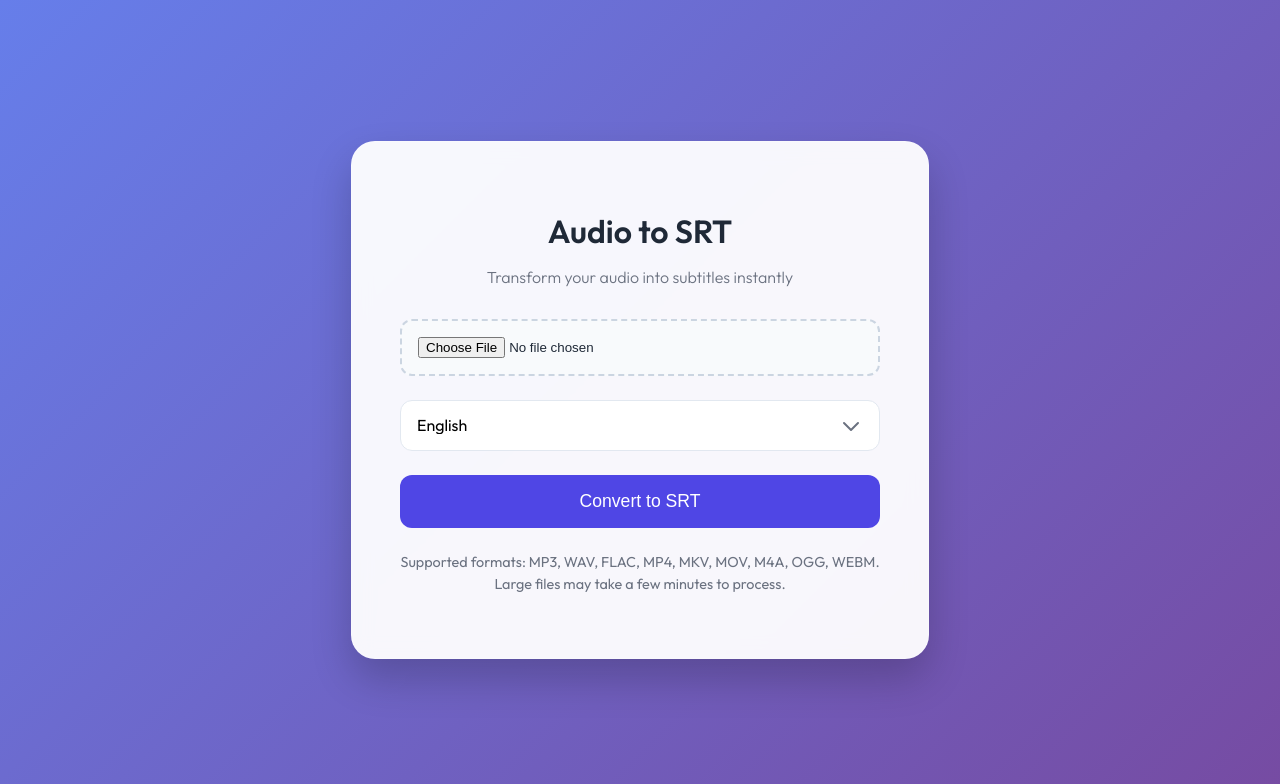
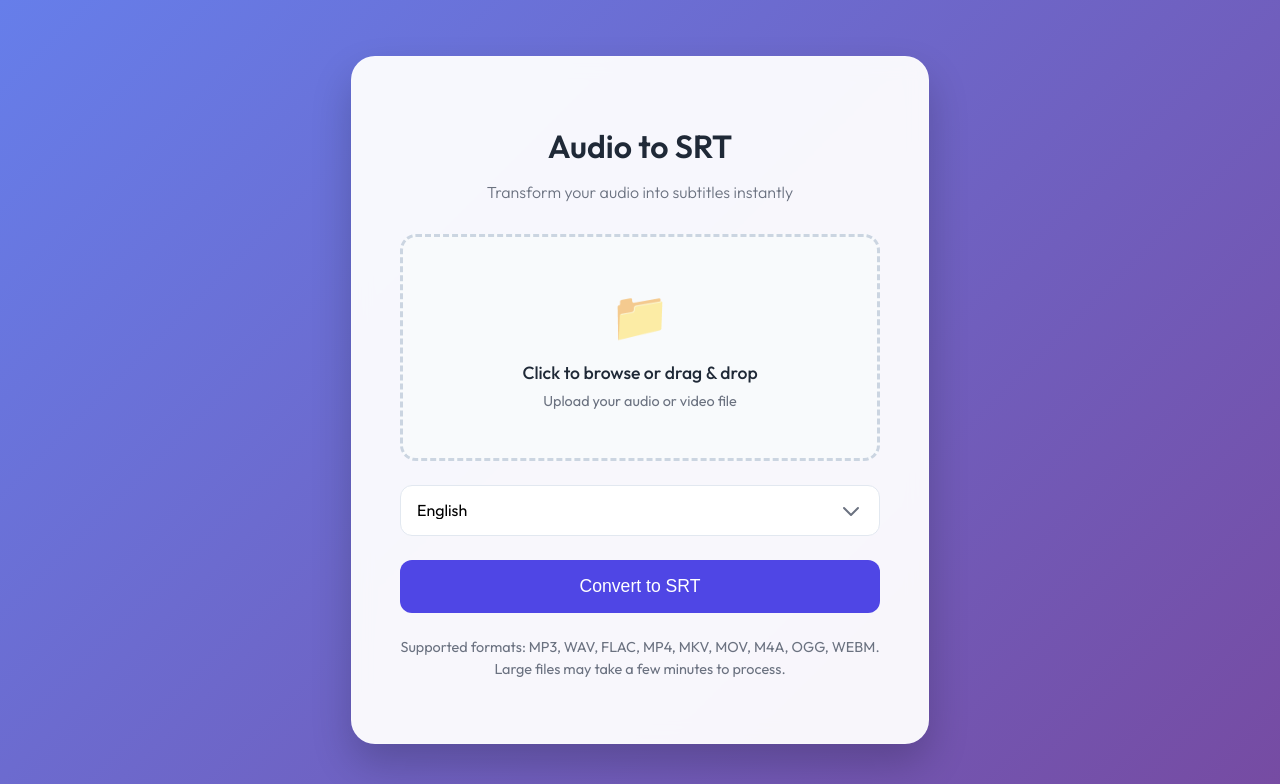
Before and after one commit to Jamie-Wubben/audio2srt, a Flask app: page / in a window 1280 px wide. Shown: the top 784 px of the page. Run offline with Flask 2, Linux system fonts and the light colour scheme.

Commit message:
changed UI to drag and drop

```diff
--- a/templates/index.html
+++ b/templates/index.html
@@ -65,24 +65,66 @@
 
         .file-input-wrapper {
             position: relative;
-            overflow: hidden;
-            display: inline-block;
+            width: 100%;
         }
 
         input[type="file"] {
+            display: none;
+        }
+
+        .drop-zone {
             width: 100%;
-            padding: 1rem;
-            border: 2px dashed #cbd5e1;
-            border-radius: 12px;
+            padding: 3rem 2rem;
+            border: 3px dashed #cbd5e1;
+            border-radius: 16px;
             background-color: #f8fafc;
             cursor: pointer;
             transition: all 0.3s ease;
             box-sizing: border-box;
+            text-align: center;
+            position: relative;
         }
 
-        input[type="file"]:hover {
+        .drop-zone:hover {
             border-color: var(--primary-color);
             background-color: #f1f5f9;
+            transform: scale(1.02);
+        }
+
+        .drop-zone.drag-over {
+            border-color: var(--primary-color);
+            background-color: #eef2ff;
+            border-style: solid;
+            box-shadow: 0 0 20px rgba(79, 70, 229, 0.2);
+        }
+
+        .drop-zone-icon {
+            font-size: 3rem;
+            margin-bottom: 1rem;
+            opacity: 0.6;
+        }
+
+        .drop-zone-text {
+            font-size: 1.1rem;
+            color: var(--text-color);
+            font-weight: 500;
+            margin-bottom: 0.5rem;
+        }
+
+        .drop-zone-subtext {
+            font-size: 0.9rem;
+            color: #6b7280;
+        }
+
+        .file-name {
+            margin-top: 1rem;
+            padding: 0.75rem;
+            background-color: #e0e7ff;
+            border-radius: 8px;
+            color: var(--primary-color);
+            font-weight: 500;
+            display: none;
+            word-break: break-word;
         }
 
         select {
@@ -101,8 +143,7 @@
             background-size: 1.5em;
         }
 
-        select:focus,
-        input[type="file"]:focus {
+        select:focus {
             outline: none;
             border-color: var(--primary-color);
             box-shadow: 0 0 0 3px rgba(79, 70, 229, 0.1);
@@ -186,6 +227,12 @@
         <form id="uploadForm">
             <div class="file-input-wrapper">
                 <input type="file" id="fileInput" name="file" accept="audio/*,video/*" required>
+                <div class="drop-zone" id="dropZone">
+                    <div class="drop-zone-icon">📁</div>
+                    <div class="drop-zone-text">Click to browse or drag & drop</div>
+                    <div class="drop-zone-subtext">Upload your audio or video file</div>
+                    <div class="file-name" id="fileName"></div>
+                </div>
             </div>
 
             <select name="language" id="languageSelect">
@@ -218,6 +265,8 @@
     <script>
         const form = document.getElementById('uploadForm');
         const fileInput = document.getElementById('fileInput');
+        const dropZone = document.getElementById('dropZone');
+        const fileName = document.getElementById('fileName');
         const submitBtn = document.getElementById('submitBtn');
         const spinner = document.getElementById('spinner');
         const btnText = document.getElementById('btnText');
@@ -233,13 +282,79 @@
             }, 5000);
         }
 
+        function validateFile(file) {
+            if (!file) return false;
+            const extension = file.name.split('.').pop().toLowerCase();
+            if (!ALLOWED_EXTENSIONS.includes(extension)) {
+                showError(`Invalid file type. Allowed: ${ALLOWED_EXTENSIONS.join(', ')}`);
+                return false;
+            }
+            return true;
+        }
+
+        function displayFileName(file) {
+            if (file) {
+                fileName.textContent = `📄 ${file.name}`;
+                fileName.style.display = 'block';
+            } else {
+                fileName.style.display = 'none';
+            }
+        }
+
+        // Click to browse
+        dropZone.addEventListener('click', () => {
+            fileInput.click();
+        });
+
+        // File input change
         fileInput.addEventListener('change', function () {
             const file = this.files[0];
             if (file) {
-                const extension = file.name.split('.').pop().toLowerCase();
-                if (!ALLOWED_EXTENSIONS.includes(extension)) {
-                    showError(`Invalid file type. Allowed: ${ALLOWED_EXTENSIONS.join(', ')}`);
+                if (validateFile(file)) {
+                    displayFileName(file);
+                } else {
                     this.value = ''; // Clear input
+                    displayFileName(null);
+                }
+            }
+        });
+
+        // Drag and drop handlers
+        ['dragenter', 'dragover', 'dragleave', 'drop'].forEach(eventName => {
+            dropZone.addEventListener(eventName, preventDefaults, false);
+        });
+
+        function preventDefaults(e) {
+            e.preventDefault();
+            e.stopPropagation();
+        }
+
+        ['dragenter', 'dragover'].forEach(eventName => {
+            dropZone.addEventListener(eventName, () => {
+                dropZone.classList.add('drag-over');
+            });
+        });
+
+        ['dragleave', 'drop'].forEach(eventName => {
+            dropZone.addEventListener(eventName, () => {
+                dropZone.classList.remove('drag-over');
+            });
+        });
+
+        dropZone.addEventListener('drop', (e) => {
+            const files = e.dataTransfer.files;
+            if (files.length > 0) {
+                const file = files[0];
+                // Create a new FileList-like object
+                const dataTransfer = new DataTransfer();
+                dataTransfer.items.add(file);
+                fileInput.files = dataTransfer.files;
+
+                if (validateFile(file)) {
+                    displayFileName(file);
+                } else {
+                    fileInput.value = '';
+                    displayFileName(null);
                 }
             }
         });
```
